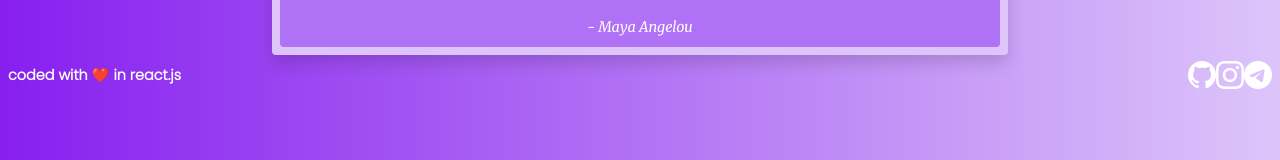
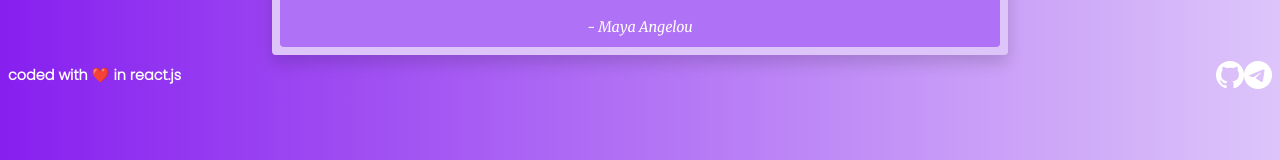
Before and after one commit to akshayitzme/blueweather-react, a React (Create React App) app: page / in a window 1280 px wide. Shown: the part 229-389 px from the top of the page. Built offline with nearby package versions, Linux system fonts and the light colour scheme.

Commit message:
quickfix

```diff
--- a/src/Components/Footer.js
+++ b/src/Components/Footer.js
@@ -8,9 +8,9 @@ const Footer= ()=>{
         <a className="text-decoration-none" href="https://github.com/akshayitzme/blueweather-v3">
             <i className="bi fs-3 bi-github clr-4"></i>
         </a>
-        <a className="text-decoration-none" href="https://github.com/akshayitzme/blueweather-v3">
+        {/* <a className="text-decoration-none" href="https://github.com/akshayitzme/blueweather-v3">
             <i className="clr-4 fs-3 bi bi-instagram"></i>
-        </a>
+        </a> */}
         <a className="text-decoration-none" href="https://t.me/coderitzme">
             <i className="bi bi-telegram fs-3 clr-4"></i>
         </a>
```
